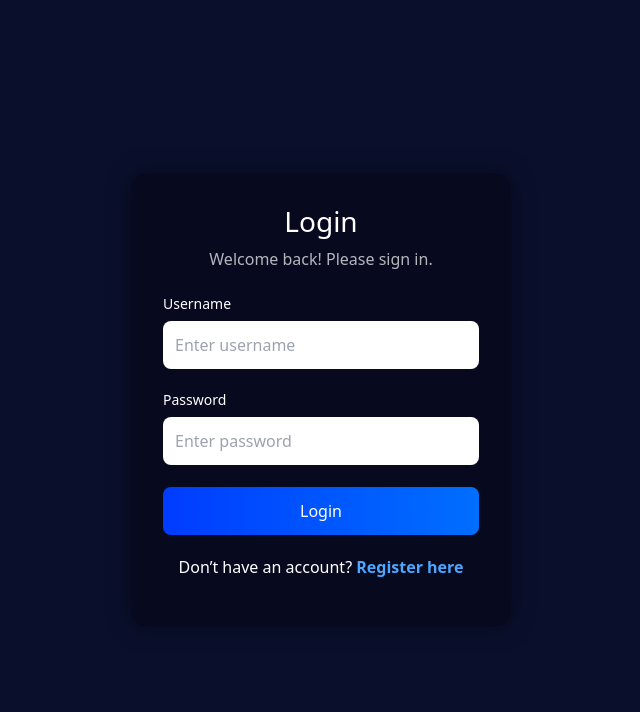
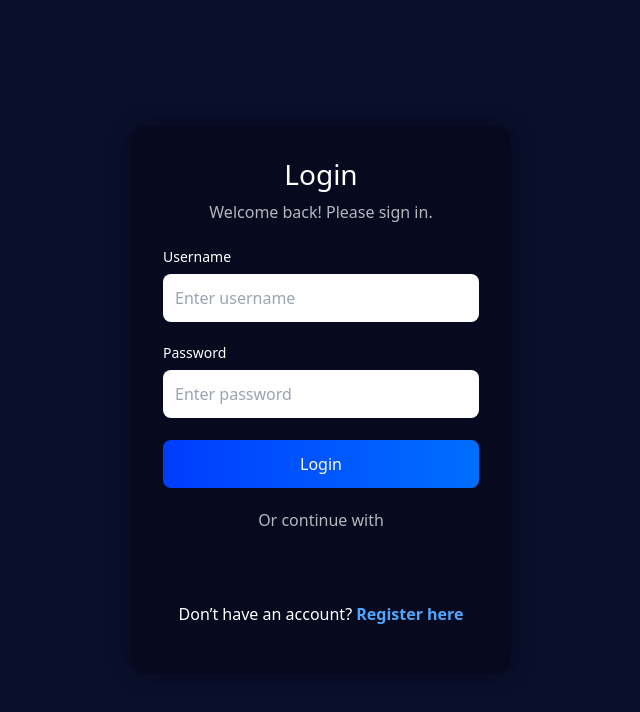
Before and after one commit to mmadhan9247-png/auth-frontend, a React (Create React App) app: page /login in a window 1280 px wide. Shown: the top 712 px of the page, without its empty margins (319-959 px from the left). Built offline with nearby package versions, Linux system fonts and the light colour scheme; no server answers.

Commit message:
Add Google login integration and sidebar/dashboard UI

```diff
--- a/package.json
+++ b/package.json
@@ -3,6 +3,7 @@
   "version": "0.1.0",
   "private": true,
   "dependencies": {
+    "@react-oauth/google": "^0.12.2",
     "@testing-library/dom": "^10.4.1",
     "@testing-library/jest-dom": "^6.9.1",
     "@testing-library/react": "^16.3.0",
@@ -13,7 +14,7 @@
     "react-dom": "^19.2.0",
     "react-router-dom": "^7.9.6",
     "react-scripts": "5.0.1",
-    "recharts": "^2.12.7",
+    "recharts": "^2.15.4",
     "web-vitals": "^2.1.4"
   },
   "scripts": {
--- /dev/null
+++ b/src/components/GoogleLoginButton.jsx
@@ -0,0 +1,41 @@
+import React, { useState } from "react";
+import { GoogleLogin } from "@react-oauth/google";
+import { useNavigate } from "react-router-dom";
+import api from "../api";
+import Alert from "./Alert";
+
+const GoogleLoginButton = () => {
+  const navigate = useNavigate();
+  const [error, setError] = useState("");
+
+  const handleSuccess = async (credentialResponse) => {
+    setError("");
+
+    try {
+      await api.post("/auth/google", {
+        credential: credentialResponse.credential,
+      });
+
+      navigate("/dashboard");
+    } catch (err) {
+      if (err.response?.data?.error) {
+        setError(err.response.data.error);
+      } else {
+        setError("Google login failed. Please try again.");
+      }
+    }
+  };
+
+  const handleError = () => {
+    setError("Google login was cancelled or failed. Please try again.");
+  };
+
+  return (
+    <div style={{ marginTop: "10px" }}>
+      {error && <Alert type="error" message={error} />}
+      <GoogleLogin onSuccess={handleSuccess} onError={handleError} useOneTap={false} />
+    </div>
+  );
+};
+
+export default GoogleLoginButton;
--- a/src/components/Login.jsx
+++ b/src/components/Login.jsx
@@ -2,6 +2,7 @@ import React, { useState, useEffect } from "react";
 import Alert from "../components/Alert";
 import { useNavigate, Link } from "react-router-dom";
 import api from "../api";
+import GoogleLoginButton from "./GoogleLoginButton";
 
 export default function Login() {
   const navigate = useNavigate();
@@ -142,6 +143,13 @@ export default function Login() {
           </button>
         </form>
 
+        <div style={{ marginTop: "20px" }}>
+          <div style={{ textAlign: "center", marginBottom: "10px", opacity: 0.7 }}>
+            Or continue with
+          </div>
+          <GoogleLoginButton />
+        </div>
+
         <p style={{ textAlign: "center", marginTop: "20px" }}>
           Don’t have an account?{" "}
           <Link
--- a/src/config.js
+++ b/src/config.js
@@ -1,3 +1,4 @@
-export const API_BASE_URL = "https://auth-backend-3oqm.onrender.com";
+export const API_BASE_URL =
+  process.env.REACT_APP_API_BASE_URL || "http://localhost:5000";
 
 export default API_BASE_URL;
--- a/src/index.js
+++ b/src/index.js
@@ -3,10 +3,15 @@ import ReactDOM from 'react-dom/client';
 import './index.css';
 import 'bootstrap/dist/css/bootstrap.min.css';
 import App from './App';
+import { GoogleOAuthProvider } from '@react-oauth/google';
+
+const clientId = process.env.REACT_APP_GOOGLE_CLIENT_ID;
 
 const root = ReactDOM.createRoot(document.getElementById('root'));
 root.render(
   <React.StrictMode>
-    <App />
+    <GoogleOAuthProvider clientId={clientId}>
+      <App />
+    </GoogleOAuthProvider>
   </React.StrictMode>
 );
```
Also changed, not shown: 2 other files (tests, documents, lock files or other folders).
